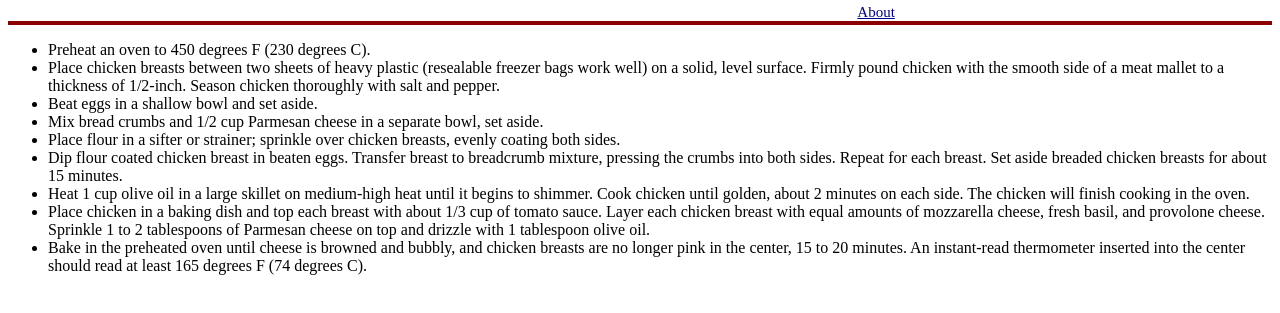
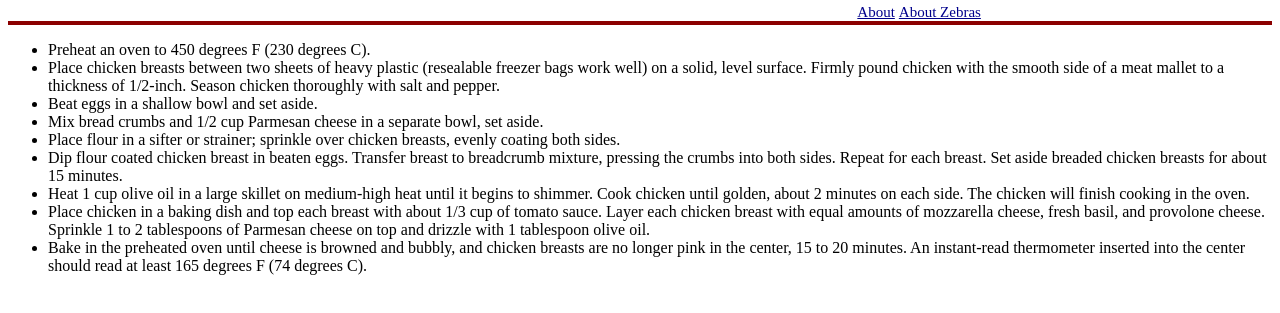
Before and after one commit to EJL85/colEllie-ver2, a plain HTML site: page app/index.html in a window 1280 px wide. Shown: the part 67-380 px from the top of the page. Drawn offline with Linux system fonts and the light colour scheme.

Commit message:
Added aboutZebras.html and linked to it from index.html

```diff
--- a/app/index.html
+++ b/app/index.html
@@ -11,6 +11,7 @@
       <h1>Home Page</h1>
       <nav>
         <a href="about.html">About</a>
+        <a href="aboutZebras.html.html">About Zebras</a>
       </nav>
     </header>
     <ul>
```
Also changed, not shown: app/aboutZebras.html (added).
